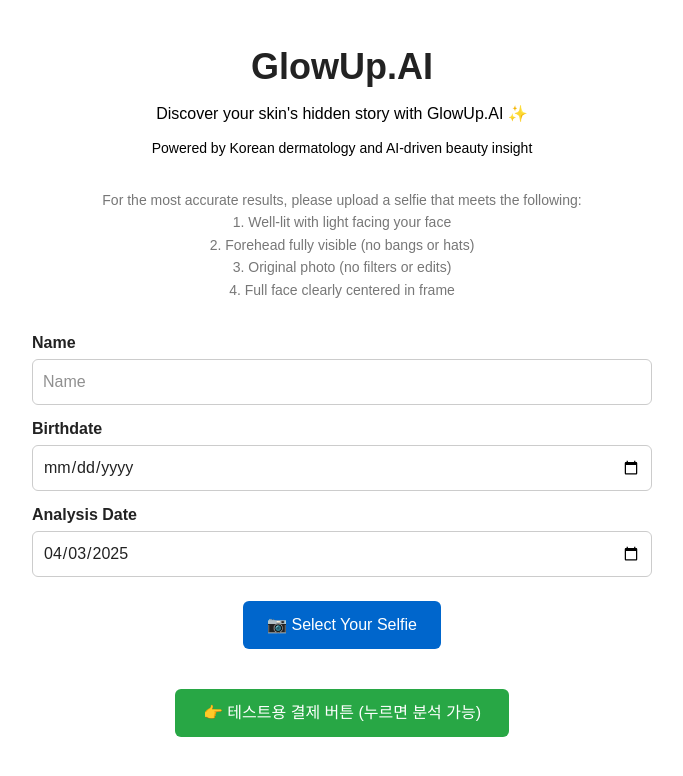
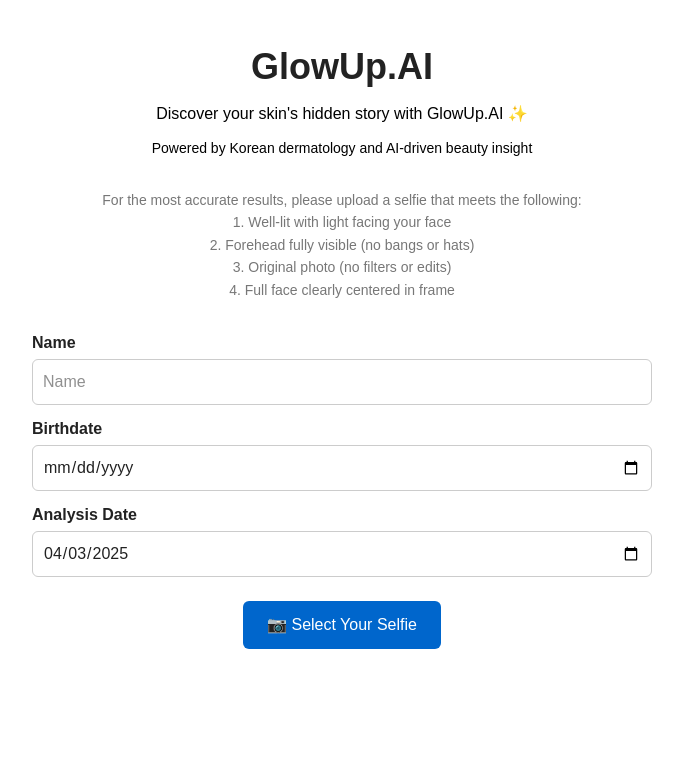
Before and after one commit to oistlouo/glowup-ai, a Next.js app in the folder frontend/: page / in a window 1280 px wide. Shown: the top 776 px of the page, without its empty margins (298-981 px from the left). Built offline with nearby package versions, Linux system fonts and the light colour scheme.

Commit message:
Replace test button with PayPal payment button

```diff
--- a/frontend/pages/index.js
+++ b/frontend/pages/index.js
@@ -1,4 +1,4 @@
-import React, { useState } from 'react';
+import React, { useEffect, useState } from 'react';
 
 export default function UploadPage() {
   const [image, setImage] = useState(null);
@@ -60,6 +60,22 @@
   const concernsRaw = concernsMatch ? concernsMatch[1] : fallbackMatch ? fallbackMatch[1] : '';
   const concernsArray = concernsRaw ? concernsRaw.split(/<br\/?\s*>|,|\n/).map(c => c.trim()).filter(Boolean) : [];
 
+  useEffect(() => {
+    const script = document.createElement("script");
+    script.src = "https://www.paypal.com/sdk/js?client-id=BAAwOk4pNQMtsvhlLL_t1mVXYJ8IVvo7hi01PUDAy1bAkBXud17i_QzZVXdmjSrBZntcYrxV2icLmu2Ndo&components=hosted-buttons&disable-funding=venmo&currency=USD";
+    script.addEventListener("load", () => {
+      if (window.paypal) {
+        window.paypal.HostedButtons({
+          hostedButtonId: "XW5X3YNYP26TN",
+          onApprove: () => {
+            setIsPaid(true);
+          },
+        }).render("#paypal-container-XW5X3YNYP26TN");
+      }
+    });
+    document.body.appendChild(script);
+  }, []);
+
   return (
     <div style={{ padding: '40px', maxWidth: '700px', margin: '0 auto', fontFamily: 'sans-serif', color: '#222' }}>
       <style>{`
@@ -88,21 +104,17 @@
             color: #fff !important;
           }
         }
-
         .result-card div[style*="background:#e3f2fd"],
         .result-card div[style*="background:#fce4ec"] {
           color: #000 !important;
         }
-
         .result-card .routine-box {
           padding-left: 18px;
           line-height: 1.6;
         }
-
         .result-card .routine-box li {
           margin-bottom: 6px;
         }
-
         .ingredient-label {
           font-weight: bold;
           display: inline-block;
@@ -136,10 +148,6 @@
         4. Full face clearly centered in frame
       </p>
 
-      {/* 나머지 코드 동일 */}
-
-
-
       <div style={{ marginBottom: '24px' }}>
         <label style={{ fontWeight: 'bold', marginBottom: '4px', display: 'block' }}>Name</label>
         <input
@@ -147,16 +155,8 @@
           placeholder="Name"
           value={name}
           onChange={(e) => setName(e.target.value)}
-          style={{
-            width: '100%',
-            padding: '10px',
-            marginBottom: '12px',
-            borderRadius: '6px',
-            border: '1px solid #ccc',
-            color: '#222'
-          }}
+          style={{ width: '100%', padding: '10px', marginBottom: '12px', borderRadius: '6px', border: '1px solid #ccc', color: '#222' }}
         />
-
         <label htmlFor="birthdate" style={{ fontWeight: 'bold', display: 'block', marginBottom: '4px' }}>
           Birthdate
         </label>
@@ -166,16 +166,8 @@
           value={birthdate}
           onChange={(e) => setBirthdate(e.target.value)}
           required
-          style={{
-            width: '100%',
-            padding: '10px',
-            marginBottom: '12px',
-            borderRadius: '6px',
-            border: '1px solid #ccc',
-            color: '#222'
-          }}
+          style={{ width: '100%', padding: '10px', marginBottom: '12px', borderRadius: '6px', border: '1px solid #ccc', color: '#222' }}
         />
-
         <label htmlFor="date" style={{ fontWeight: 'bold', display: 'block', marginBottom: '4px' }}>
           Analysis Date
         </label>
@@ -185,13 +177,7 @@
           value={date}
           onChange={(e) => setDate(e.target.value)}
           required
-          style={{
-            width: '100%',
-            padding: '10px',
-            borderRadius: '6px',
-            border: '1px solid #ccc',
-            color: '#222'
-          }}
+          style={{ width: '100%', padding: '10px', borderRadius: '6px', border: '1px solid #ccc', color: '#222' }}
         />
       </div>
 
@@ -215,13 +201,8 @@
       )}
 
       {!isPaid && (
-        <div style={{ textAlign: 'center' }}>
-          <button
-            onClick={() => setIsPaid(true)}
-            style={{ marginTop: '20px', padding: '12px 28px', fontSize: '16px', backgroundColor: '#28a745', color: '#fff', border: 'none', borderRadius: '6px', cursor: 'pointer' }}
-          >
-            👉 테스트용 결제 버튼 (누르면 분석 가능)
-          </button>
+        <div style={{ textAlign: 'center', marginTop: '20px' }}>
+          <div id="paypal-container-XW5X3YNYP26TN" />
         </div>
       )}
 
@@ -235,17 +216,8 @@
 
       {resultText && (
         <>
-          <div
-            className="result-card"
-            style={{
-              marginTop: '40px',
-              backgroundColor: '#fff',
-              padding: '20px',
-              borderRadius: '8px',
-              boxShadow: '0 1px 3px rgba(0,0,0,0.1)'
-            }}
-            dangerouslySetInnerHTML={{ __html: resultText }}
-          />
+          <div className="result-card" style={{ marginTop: '40px', backgroundColor: '#fff', padding: '20px', borderRadius: '8px', boxShadow: '0 1px 3px rgba(0,0,0,0.1)' }}
+            dangerouslySetInnerHTML={{ __html: resultText }} />
 
           {concernsArray.length > 0 && (
             <div style={{ marginTop: '40px' }}>
```
